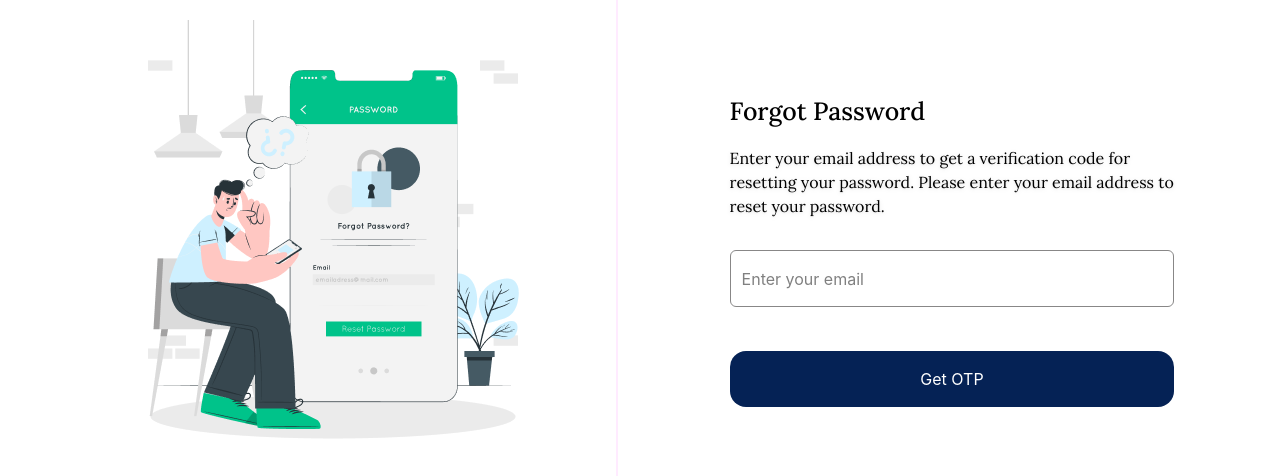
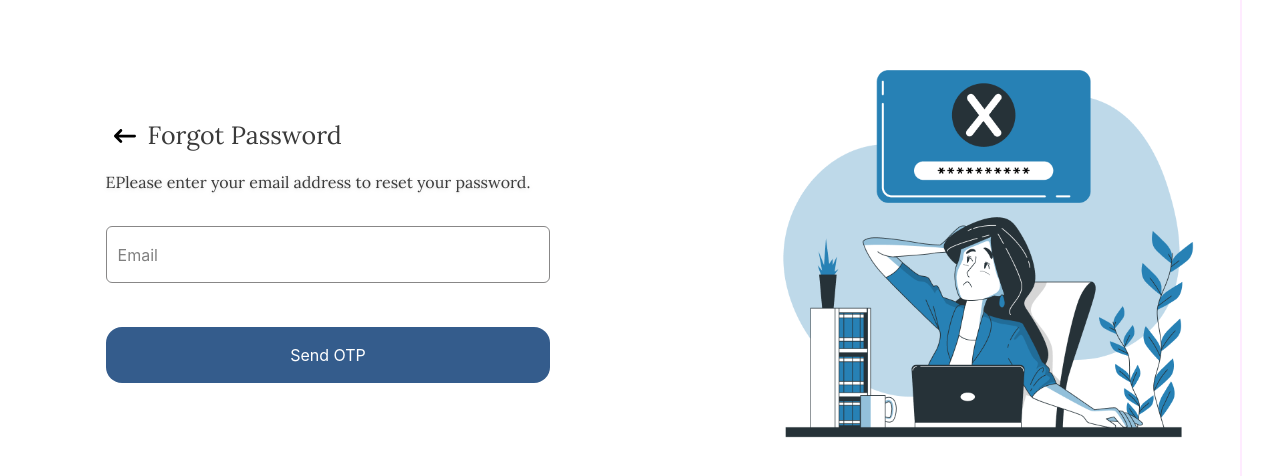
Before and after one commit to Raiyan109/ozzy-admin-dashboard, a React (Vite) app: page /auth/forgot-password in a window 1280 px wide. Shown: the part 150-626 px from the top of the page. Built offline with nearby package versions, Linux system fonts and the light colour scheme.

Commit message:
verify-email

```diff
--- a/src/Components/PageHeading.jsx
+++ b/src/Components/PageHeading.jsx
@@ -3,11 +3,11 @@ import { FaArrowLeftLong, FaChevronLeft } from "react-icons/fa6";
 import { useNavigate } from "react-router-dom";
 import { cn } from "../lib/utils";
 
-const PageHeading = ({ title, backPath, disbaledBackBtn, className }) => {
+const PageHeading = ({ title, backPath, disabledBackBtn, className }) => {
   const navigate = useNavigate();
   return (
     <div className={cn("flex items-center gap-1", className)}>
-      {!disbaledBackBtn && (
+      {!disabledBackBtn && (
         <button
           className="outline-none px-2"
           onClick={() => navigate(backPath || "/settings")}
@@ -15,7 +15,7 @@ const PageHeading = ({ title, backPath, disbaledBackBtn, className }) => {
           <FaArrowLeftLong size={22} />
         </button>
       )}
-      {!!title && <h1 className="text-[25px] font-medium">{title}</h1>}
+      {!!title && <h1 className="text-[25px] text-[#3A3A3A]">{title}</h1>}
     </div>
   );
 };
--- a/src/pages/Auth/ForgotPassword.jsx
+++ b/src/pages/Auth/ForgotPassword.jsx
@@ -11,7 +11,7 @@ const ForgotPassword = () => {
   const navigate = useNavigate();
   // const [forgotPassword, { isLoading }] = useForgotPasswordMutation();
   const onFinish = async (values) => {
-    navigate(`/auth/verify-email`);
+    navigate(`/auth/verify-email`, { state: { email: values.email } });
     // try {
     //   const response = await forgotPassword(values);
     //   // console.log(response);
@@ -40,14 +40,12 @@ const ForgotPassword = () => {
       <div className="border-r-0 lg:border-r-2 border-primary w-[99%] p-[8%] lg:p-[12%] lg:pr-0">
         <img src={image} alt="" />
       </div>
-      <div className="lg:p-[5%] order-first lg:order-last">
+      <div className="lg:p-[5%] order-first lg:order-first">
         <div className="w-full py-[64px] lg:px-[44px] space-y-8">
           <div className="flex flex-col items-center lg:items-start">
             <PageHeading backPath={"/auth"} title={"Forgot Password"} disbaledBackBtn={true} />
-            <p className="drop-shadow text-hash mt-4 text-center lg:text-start">
-              Enter your email address to get a verification code for resetting
-              your password. Please enter your email address to reset your
-              password.
+            <p className="drop-shadow text-hash mt-4 text-center lg:text-start text-[#3A3A3A]">
+              EPlease enter your email address to reset your password.
             </p>
           </div>
           <Form
@@ -71,7 +69,7 @@ const ForgotPassword = () => {
                 },
               ]}
             >
-              <Input size="large" placeholder="Enter your email" />
+              <Input size="large" placeholder="Email" />
             </Form.Item>
             <div className="w-full flex justify-center pt-5">
               <Button
@@ -80,9 +78,9 @@ const ForgotPassword = () => {
 
                 size="large"
                 htmlType="submit"
-                  className="w-full px-2 bg-playground"
+                className="w-full px-2 bg-[#345C8C]"
               >
-                  Get OTP
+                Send OTP
               </Button>
             </div>
           </Form>
--- a/src/pages/Auth/VerifyEmail.jsx
+++ b/src/pages/Auth/VerifyEmail.jsx
@@ -1,7 +1,7 @@
 import { Button, Checkbox, Input } from "antd";
 import Form from "antd/es/form/Form";
 import React, { useState } from "react";
-import { useNavigate, useParams } from "react-router-dom";
+import { useLocation, useNavigate, useParams } from "react-router-dom";
 import image from "../../assets/images/verify.png";
 import PageHeading from "../../Components/PageHeading";
 import OTPInput from "react-otp-input";
@@ -10,6 +10,8 @@ import Swal from "sweetalert2";
 
 const VerifyEmail = () => {
   const navigate = useNavigate();
+  const location = useLocation();
+  const email = location.state?.email;
   const { id } = useParams();
   const [otp, setOtp] = useState("");
   // const [mutation, { isLoading }] = useVerifyEmailMutation();
@@ -63,7 +65,7 @@ const VerifyEmail = () => {
               disbaledBackBtn={true}
             />
             <p className=" drop-shadow text-hash mt-5 text-center lg:text-left">
-              Please check your email. We have sent a code to contact @gmail.com
+              Please check your email. We have sent a code to {email}
             </p>
           </div>
           <Form
@@ -74,20 +76,20 @@ const VerifyEmail = () => {
             }}
             onFinish={onFinish}
           >
-            <div className="py-3 text-2xl font-semibold flex justify-center">
+            <div className="py-3 text-2xl font-semibold flex justify-center lg:justify-start">
               <OTPInput
                 value={otp}
                 onChange={setOtp}
-                numInputs={4}
+                numInputs={6}
                 inputStyle={{
                   height: "70px",
-                  width: "70px",
+                  width: "60px",
                   margin: "20px",
                   // background: "#ECE8F1",
-                  border: "1px solid #61D0FF",
+                  border: "1px solid #345C8C",
                   // marginRight: "auto",
                   outline: "none",
-                  borderRadius: "16px",
+                  borderRadius: "12px",
                   color: "black",
                 }}
                 renderSeparator={<span> </span>}
@@ -100,7 +102,7 @@ const VerifyEmail = () => {
                 type="primary"
                 size="large"
                 htmlType="submit"
-                  className="w-full px-2 "
+                className="w-full px-2 bg-[#345C8C]"
               >
                 Verify Email
               </Button>
```
Also changed, not shown: src/assets/images/forgot.png, src/assets/images/verify.png. Lines whose indentation alone changed are shown as unchanged.
